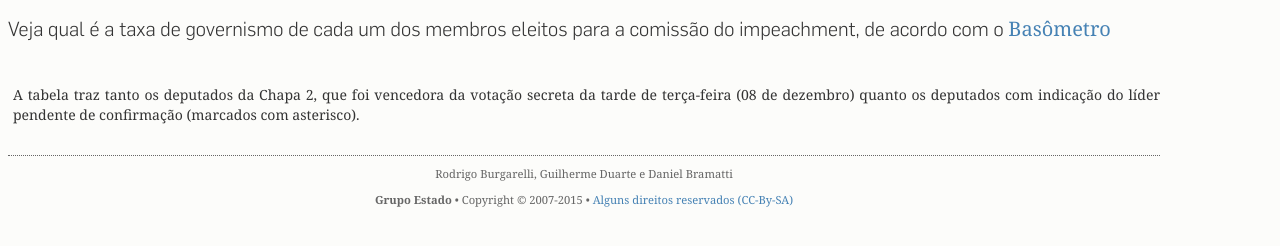
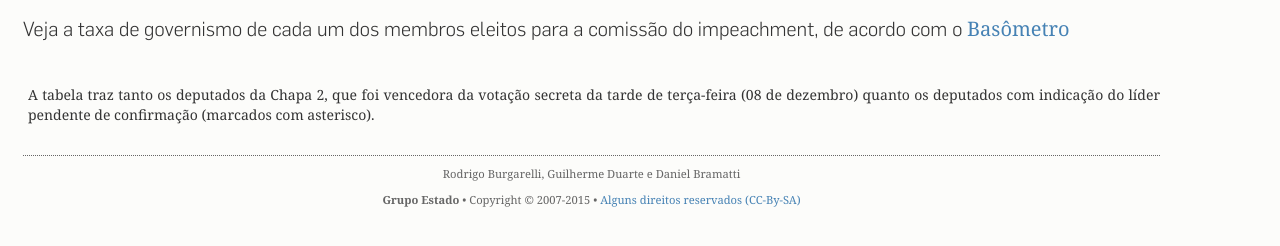
Before and after one commit to rodrigoburg/impeachment, a plain HTML site: page index.html in a window 1280 px wide. Shown: the part 56-302 px from the top of the page. Drawn offline with Linux system fonts and the light colour scheme; no server answers.

Commit message:
botando asterisco e aumentando a pagina

```diff
--- a/css/main.css
+++ b/css/main.css
@@ -175,6 +175,8 @@ p.explicacao {
 
 .edados body {
     background: #fcfcfa;
+    padding-left:15px;
+
     color: #333;
     font-family: "Flama-Book";
     margin-left: 0.8rem;
--- a/index.html
+++ b/index.html
@@ -86,7 +86,7 @@
 </header>
 
 <div id="linha_fina">
-    <p class="linhafina">Veja qual é a taxa de governismo de cada um dos membros eleitos para a comissão do impeachment, de acordo com o <a href="http://estadaodados.com/basometro">Basômetro</a></p>
+    <p class="linhafina">Veja a taxa de governismo de cada um dos membros eleitos para a comissão do impeachment, de acordo com o <a href="http://estadaodados.com/basometro">Basômetro</a></p>
     <!-- <ul id="escolhe-grafico" class="nav nav-tabs">
         <li class="mapa"><a href="#div-grafico">Gráfico temporal</a></li>
         <li class="seguidos"><a href="#div-tabela">Tabela</a></li>
```
